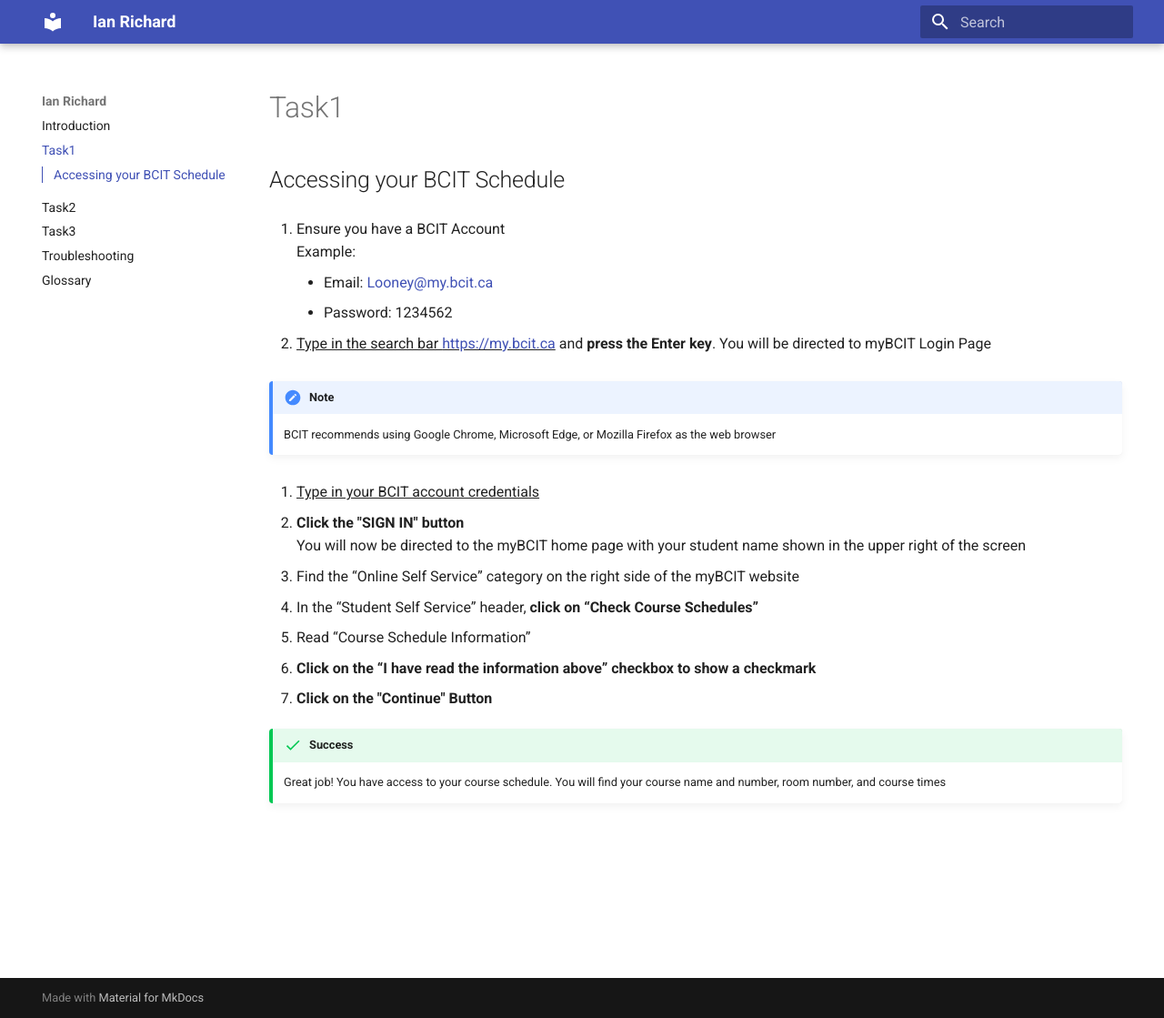
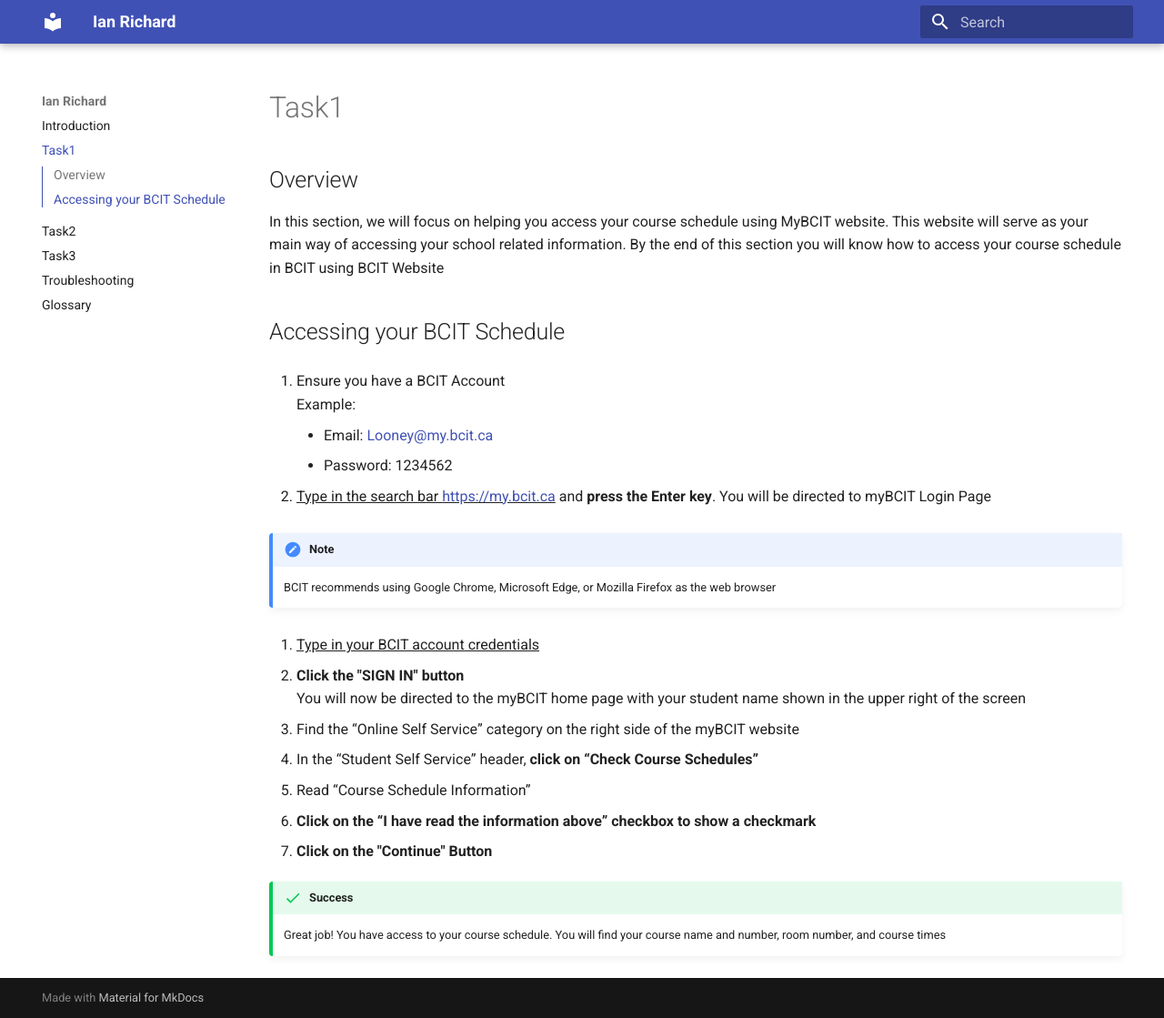
Before and after one commit to beingaturtle/beingaturtle.github.io, an MkDocs documentation site: the page built from docs/task1.md, in a window 1280 px wide and 1119 px high. Shown: the whole window at 91% size. Built offline with MkDocs 1.6.1 and Material for MkDocs 9.7.7, drawn with Linux system fonts in a browser that asks for light colours.

Commit message:
Update overview of task

```diff
--- a/docs/task1.md
+++ b/docs/task1.md
@@ -1,3 +1,9 @@
+## Overview
+
+In this section, we will focus on helping you access your course schedule using MyBCIT website. This website will serve
+as your main way of accessing your school related information. By the end of this section you will know how to access your course
+schedule in BCIT using BCIT Website
+
 ## Accessing your BCIT Schedule
 
 1. Ensure you have a BCIT Account
```
Also changed, not shown: docs/task2.md (+2 -1 lines), docs/task3.md (+5 -0 lines).
